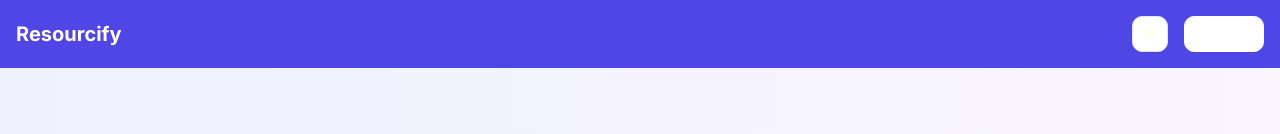
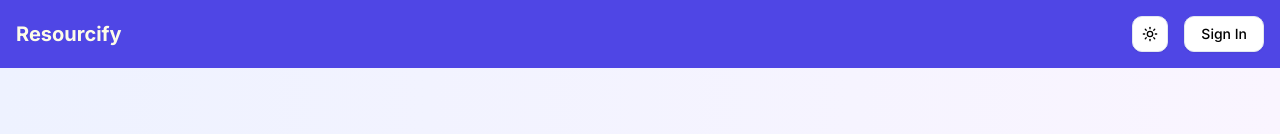
Before and after one commit to stikhead/resourcify, a Next.js app: page / in a window 1280 px wide. Shown: the top 134 px of the page. Built offline with nearby package versions, Linux system fonts and the light colour scheme; no server answers.

Commit message:
update packages

```diff
--- a/src/components/DarkMode.tsx
+++ b/src/components/DarkMode.tsx
@@ -15,7 +15,7 @@
       onClick={() => setTheme(theme === "dark" ? "light" : "dark")}
       className="relative"
     >
-      <Sun className="h-[1.2rem] w-[1.2rem] rotate-0 scale-100 transition-all dark:-rotate-90 dark:scale-0" />
+      <Sun className="h-[1.2rem] w-[1.2rem] rotate-0 scale-100 transition-all dark:-rotate-90 dark:scale-0 text-black" />
       <Moon className="absolute h-[1.2rem] w-[1.2rem] rotate-90 scale-0 transition-all dark:rotate-0 dark:scale-100" />
       <span className="sr-only">Toggle theme</span>
     </Button>
--- a/src/components/NavBar.tsx
+++ b/src/components/NavBar.tsx
@@ -31,7 +31,7 @@
           <SignInButton mode="modal">
             <Button
               variant="outline"
-              className="text-white border-white hover:bg-white hover:text-indigo-600"
+              className="text-black dark:text-white hover:text-indigo-600 dark:"
             >
               Sign In
             </Button>
```
